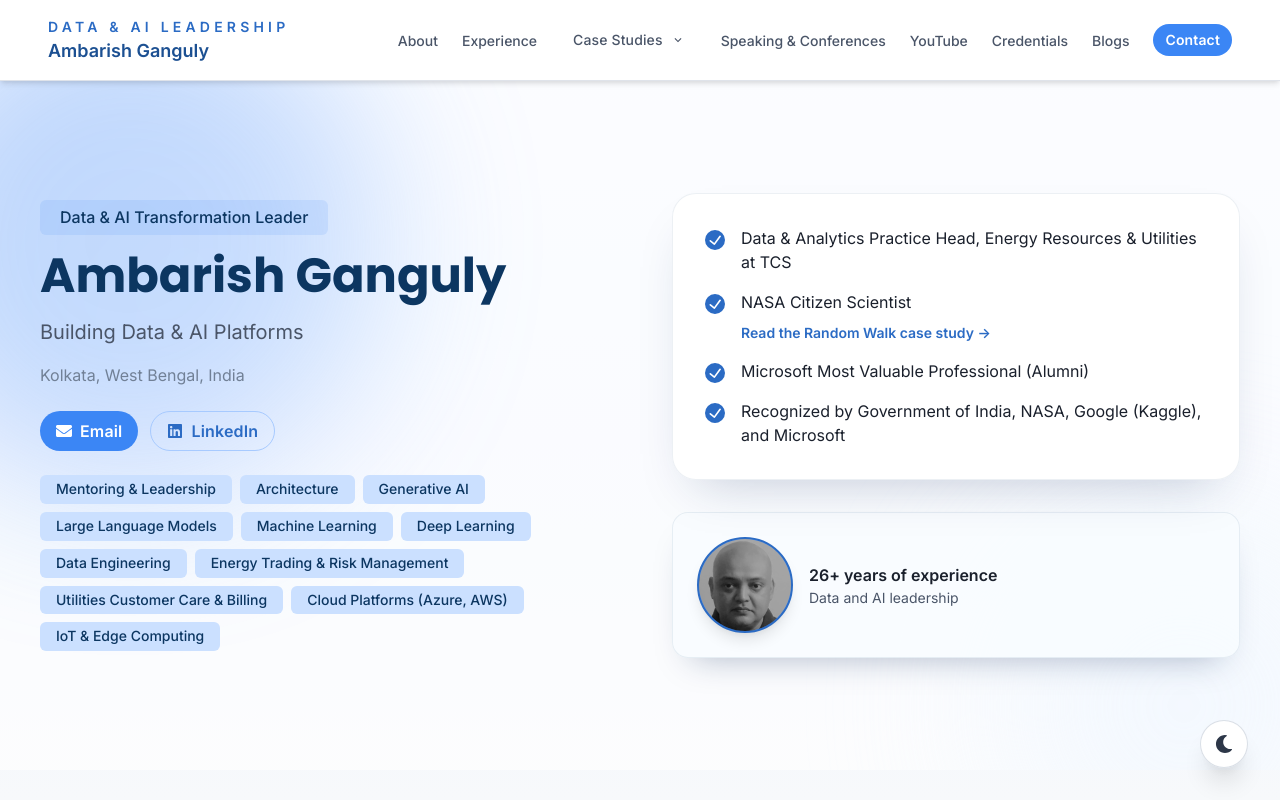
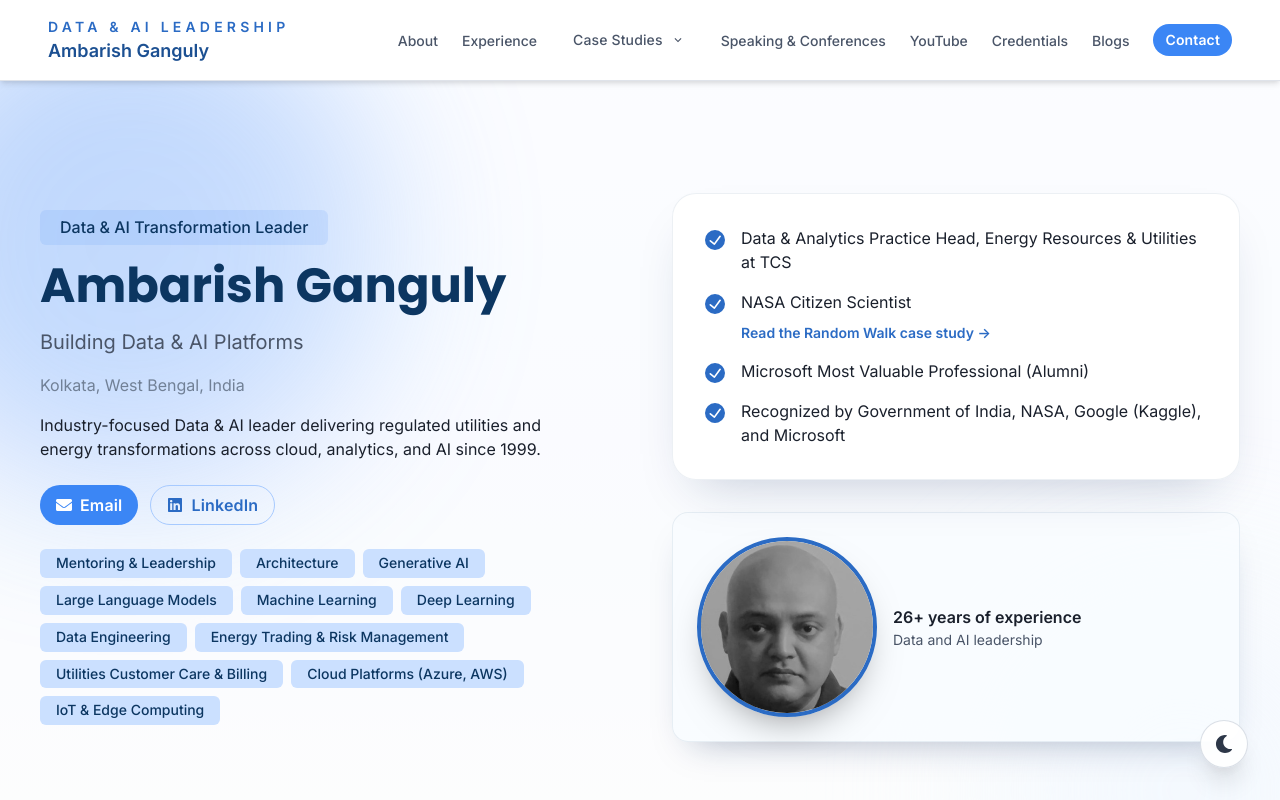
Before and after one commit to ambarishg/AmbarishWEBSITE, a React (Vite) app: page / in a window 1280 px wide. Shown: the top 800 px of the page. Built offline with nearby package versions, Linux system fonts and the light colour scheme; no server answers.

Commit message:
NEW LOOK

```diff
--- a/src/data/profile.js
+++ b/src/data/profile.js
@@ -2,6 +2,8 @@ export const hero = {
   name: 'Ambarish Ganguly',
   title: 'Building Data & AI Platforms',
   location: 'Kolkata, West Bengal, India',
+  professionalStatement:
+    'Industry-focused Data & AI leader delivering regulated utilities and energy transformations across cloud, analytics, and AI since 1999.',
   contact: {
     email: 'ambarish.ganguly@gmail.com',
     linkedin: 'https://www.linkedin.com/in/ambarish-ganguly/'
--- a/src/sections/Hero.jsx
+++ b/src/sections/Hero.jsx
@@ -89,6 +89,9 @@ const Hero = () => {
               </Text>
               <Text fontSize="md" color="caption">
                 {hero.location}
+              </Text>
+              <Text fontSize="md" color="text" maxW="32rem">
+                {hero.professionalStatement}
               </Text>
             </Stack>
 
@@ -188,14 +191,15 @@ const Hero = () => {
               </Flex>
               <Flex layerStyle="subtleCard" align="center" gap={4} p={{ base: 5, md: 6 }}>
                 <Avatar
-                  size="xl"
+                  boxSize={{ base: '140px', md: '180px' }}
                   src={heroAvatar}
                   name={hero.name}
-                  bg="brand.500"
+                  bg="neutral.900"
                   color="white"
                   showBorder
+                  borderWidth="4px"
                   borderColor={accent}
-                  boxShadow="lg"
+                  boxShadow="0 18px 40px -20px rgba(0, 0, 0, 0.5)"
                 />
                 <Box>
                   <Text fontWeight="semibold" color="text">
```
Also changed, not shown: 1 other file (tests, documents, lock files or other folders).
